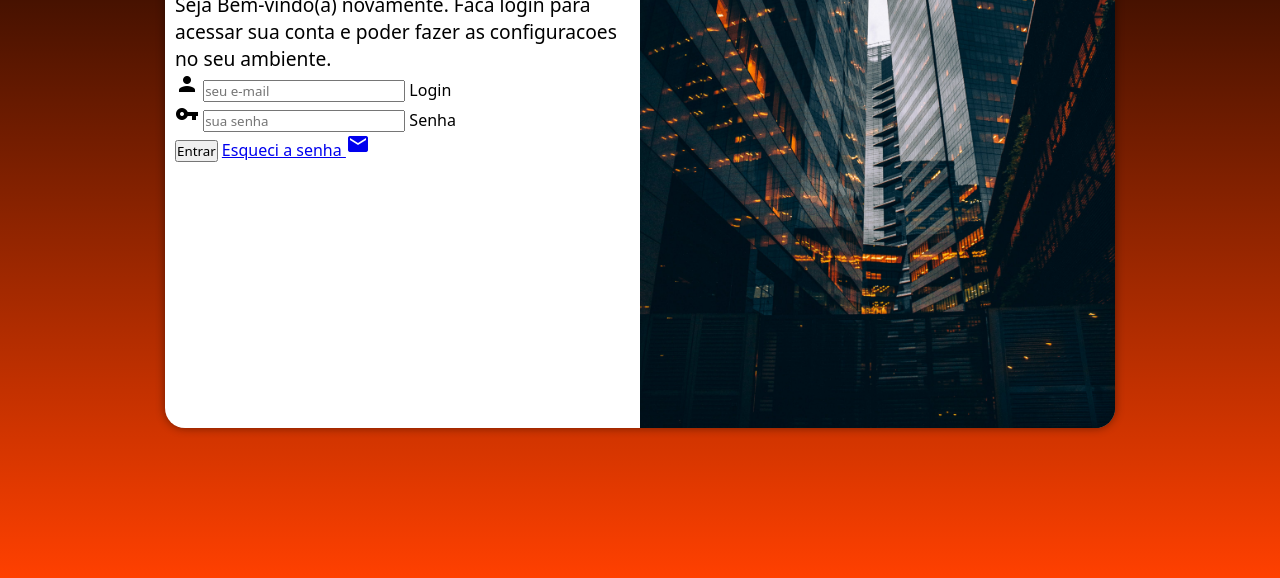
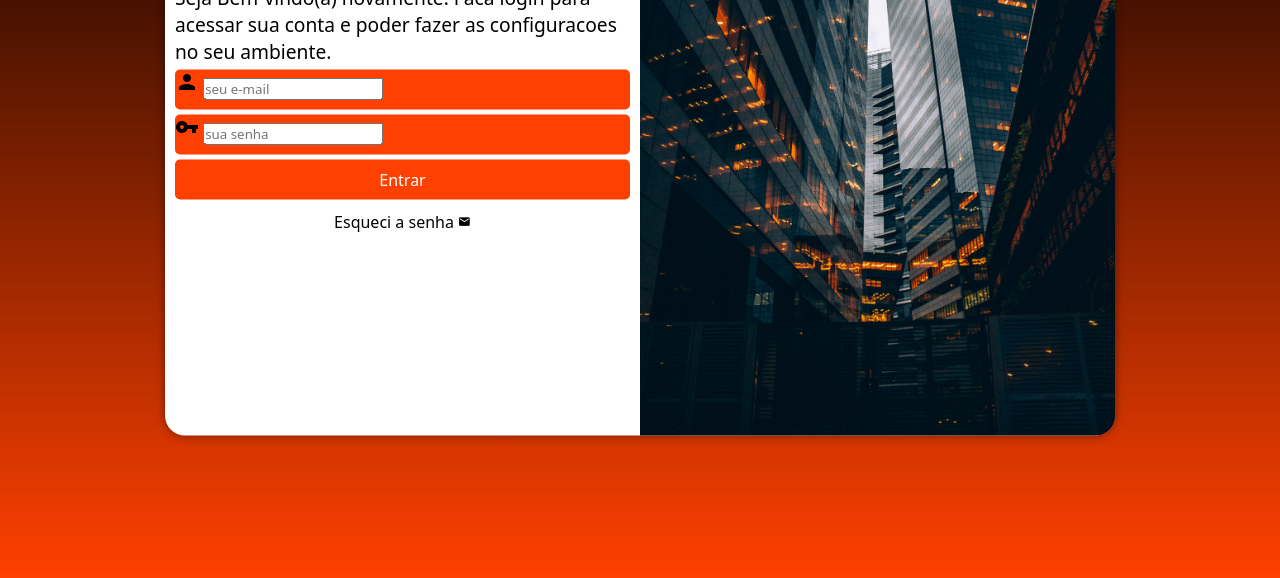
Before and after one commit to israelsalfer/Curso_HTML5_CSS3, a plain HTML site: page Modulo 4/exercicio 06/projeto-login/index.html in a window 1280 px wide. Shown: the part 222-800 px from the top of the page. Drawn offline with Linux system fonts and the light colour scheme.

Commit message:
login atualizado

```diff
--- a/Modulo 4/exercicio 06/projeto-login/estilos/style.css
+++ b/Modulo 4/exercicio 06/projeto-login/estilos/style.css
@@ -28,7 +28,7 @@ section#login{
     overflow: hidden;
     background-color: white;
     width: 250px;
-    height: 500px;
+    height: 515px;
     border-radius: 20px;
     box-shadow: 0px 0px 10px rgba(0, 0, 0, 0.450);
     transition: width .3s, height .3s;
@@ -56,3 +56,59 @@ div#formulario > h1{
 div#formulario > p{
     font-size: 0.8em;
 }
+
+form > div.campo{
+    background-color: #FF4000;
+    display: block;
+    width: 100%;
+    height: 40px;
+    border-radius: 5px;
+    margin: 5px 0px;
+}
+
+div.campo > label{
+    display: none;
+}
+
+form > input[type=submit]{
+    display: block;
+    font-size: 1em;
+    width: 100%;
+    height: 40px;
+    background-color: #FF4000;
+    color: white;
+    border: none;
+    border-radius: 5px;
+    cursor: pointer;
+}
+
+form > input[type=submit]:hover{
+    background-color: #B40404;
+}
+
+form > a.botao{
+    display: block;
+    text-align: center;
+    font-size: 1em;
+    width: 100%;
+    height: 40px;
+    padding-top: 5px;
+    margin-top: 5px;
+    background-color: white;
+    color: black;
+    border: 1px solid white;
+    border-radius: 5px;
+    text-decoration: none;
+}
+
+form > a.botao:hover{
+    background-color: #FF4000;
+}
+
+form > a.botao > i{
+    font-size: 0.8em;
+}
+
+input{
+    width: 180px;
+}
--- a/Modulo 4/exercicio 06/projeto-login/index.html
+++ b/Modulo 4/exercicio 06/projeto-login/index.html
@@ -21,15 +21,15 @@
                     <div class="campo">
                         <i class="material-icons">person</i>
                         <input type="email" name="login" id="ilogin" placeholder="seu e-mail" autocomplete="email" required maxlength="30">
-                        <label for="ilogin">Login</label>
+                        <label for="ilogin"></label>
                     </div>
                     <div class="campo">
                         <i class="material-icons">vpn_key</i>
                         <input type="password" name="senha" id="isenha" placeholder="sua senha" autocomplete="current-password" required minlength="8" maxlength="20">
-                        <label for="isenha">Senha</label>
+                        <label for="isenha"></label>
                     </div>
                     <input type="submit" value="Entrar">
-                    <a href="esqueci.html">Esqueci a senha <i class="material-icons">mail</i></a>
+                    <a href="esqueci.html" class="botao">Esqueci a senha <i class="material-icons">mail</i></a>
                 </form>
             </div>
         </section>
```
